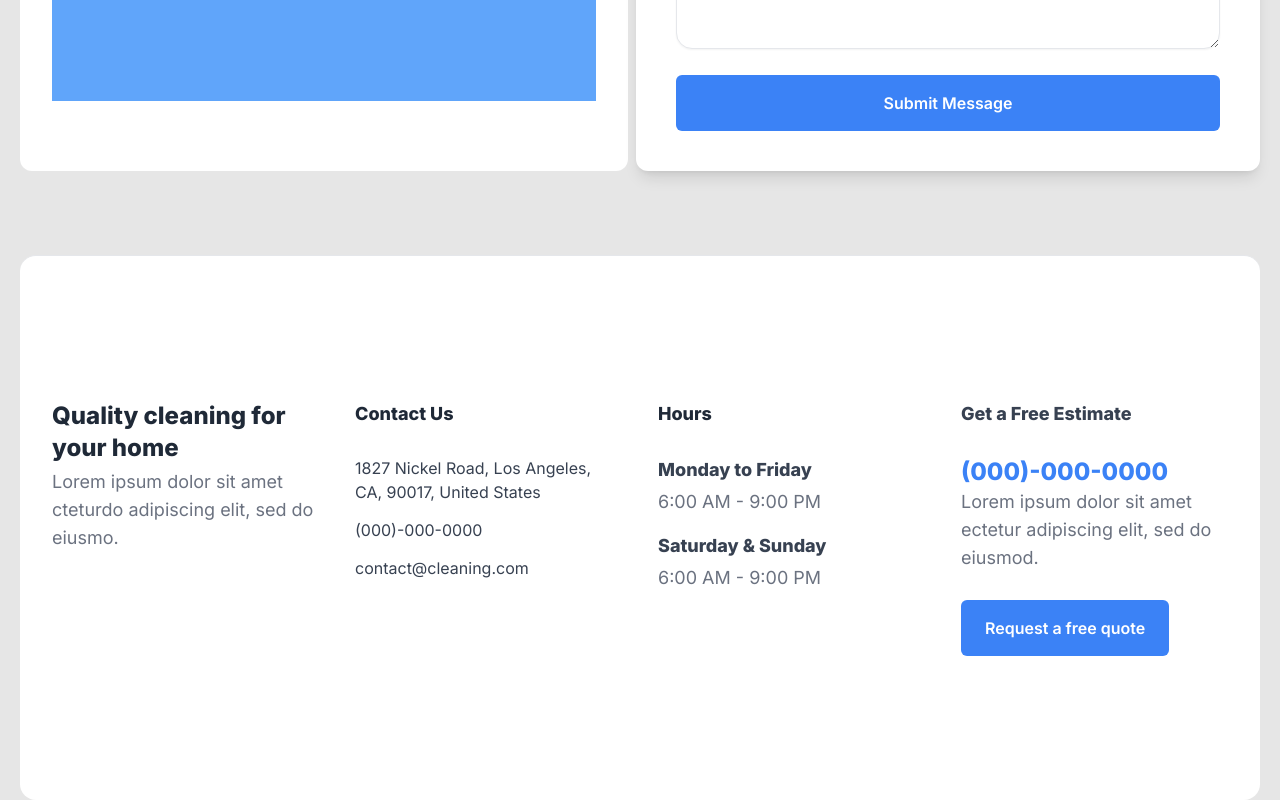
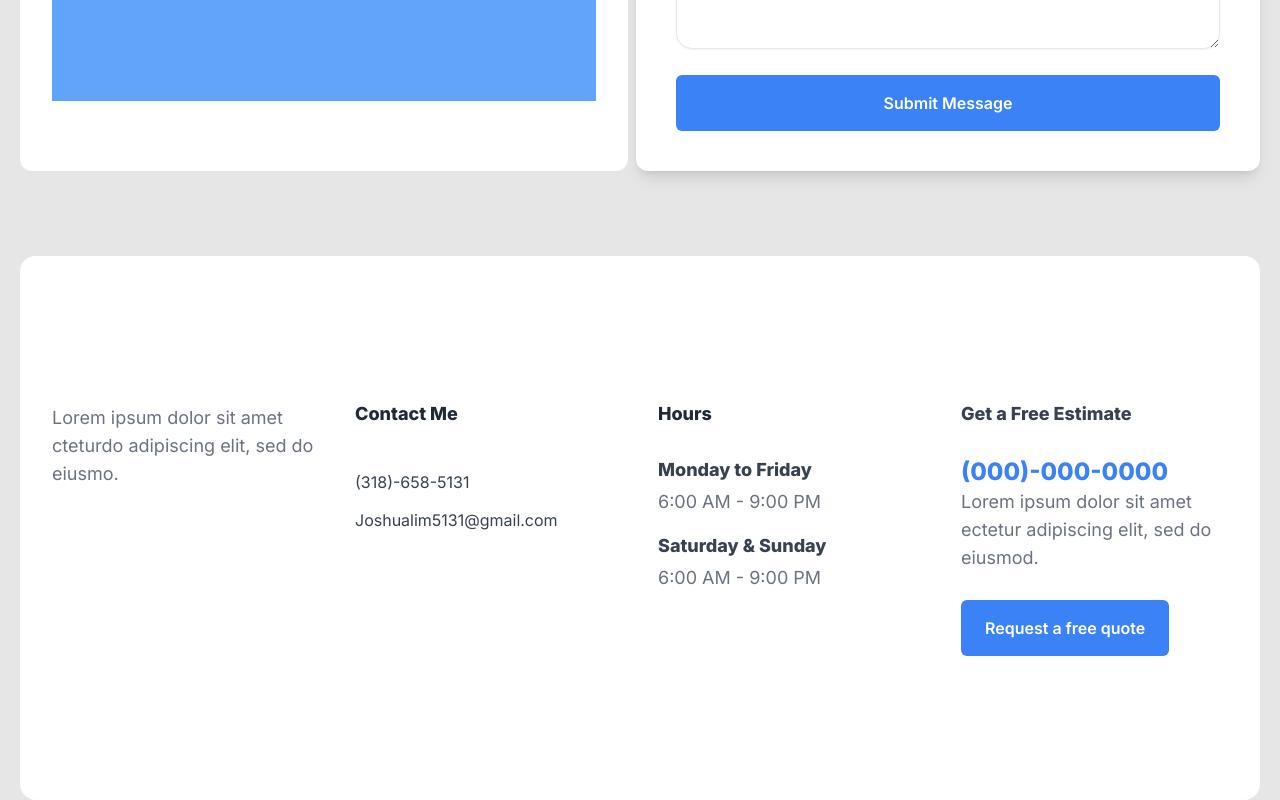
Before and after one commit to FullStackJoshua/portfolio, a Next.js app: page /contact in a window 1280 px wide. Shown: the part 679-1479 px from the top of the page. Built offline with nearby package versions, Linux system fonts and the light colour scheme.

Commit message:
QOL update

```diff
--- a/package.json
+++ b/package.json
@@ -20,6 +20,7 @@
     "postcss": "8.4.27",
     "react": "18.2.0",
     "react-dom": "18.2.0",
+    "react-icons": "^4.11.0",
     "tailwindcss": "3.3.3",
     "typescript": "^5.1.6"
   }
--- a/src/app/page.tsx
+++ b/src/app/page.tsx
@@ -1,5 +1,5 @@
 "use client";
-import { Title, Header } from "@/components/Typography";
+import { Title, Header, SubTitle } from "@/components/Typography";
 import Wrapper from "@/components/Wrapper";
 import Button from "@/components/Button";
 import React, { useEffect } from "react";
@@ -40,13 +40,15 @@ const Home: React.FC = () => {
             </Header>
           </div>
           <div className="flex justify-end items align-bottom">
+            <List imgSrc="https://cdn.jsdelivr.net/gh/devicons/devicon/icons/linkedin/linkedin-original-wordmark.svg" />
+            <List imgSrc="https://cdn.jsdelivr.net/gh/devicons/devicon/icons/github/github-original-wordmark.svg" />
             <div className="mt-auto">
               <Button>Get in Touch</Button>
             </div>
           </div>
         </section>
 
-        <section className="gap-2">
+        <section className="gap-2 block">
           <div className="bg-white rounded-xl text-black p-5 mt-2 grid gap-5 grid-rows-2">
             <div> Get to know me better!</div>
             <ReadMoreLess
@@ -62,18 +64,12 @@ const Home: React.FC = () => {
 
           <div className="bg-white  text-black rounded-xl p-5 mt-2 "></div>
         </section>
-        <section className="grid gap-2 grid-cols-3">
+        <section className="grid gap-2 grid-cols-2">
           <div className="bg-white  text-black rounded-xl p-5 mt-2">
             <ul>
-              Tech Stack
-              <List
-                imgSrc="https://cdn.jsdelivr.net/gh/devicons/devicon/icons/html5/html5-original.svg"
-                description="HTML"
-              />
-              <List
-                imgSrc="https://cdn.jsdelivr.net/gh/devicons/devicon/icons/css3/css3-original.svg"
-                description="CSS"
-              />
+              <SubTitle Tech Stack />
+              <List imgSrc="https://cdn.jsdelivr.net/gh/devicons/devicon/icons/html5/html5-original-wordmark.svg" />
+              <List imgSrc="https://cdn.jsdelivr.net/gh/devicons/devicon/icons/css3/css3-original-wordmark.svg" />
               <List
                 imgSrc="https://cdn.jsdelivr.net/gh/devicons/devicon/icons/javascript/javascript-original.svg"
                 description="Javascript"
@@ -94,7 +90,7 @@ const Home: React.FC = () => {
           </div>
           <div className="bg-white  text-black  rounded-xl p-5 mt-2  mr-2">
             <ul>
-              Frameworks/Tools
+              <SubTitle Frameworks Tools />
               <List
                 imgSrc="https://cdn.jsdelivr.net/gh/devicons/devicon/icons/react/react-original.svg"
                 description="React.Js"
@@ -113,19 +109,6 @@ const Home: React.FC = () => {
               />
             </ul>
           </div>
-
-          <div className="bg-white rounded-xl p-5 mt-2 mr-2">
-            <ul>
-              <List description="Communication" />
-              <List description="Problem-Solving" />
-              <List description="Adapatability" />
-              <List description="Teamwork" />
-              <List description="Time Management" />
-              <List description="Critical Thinking" />
-              <List description="Leadership" />
-              <List description="Continuous Learning" />
-            </ul>
-          </div>
         </section>
       </Wrapper>
     </>
--- a/src/components/SkillList/index.tsx
+++ b/src/components/SkillList/index.tsx
@@ -2,16 +2,16 @@ import Image from "next/image";
 interface details {
   imgSrc?: string;
   imgAlt?: string;
-  description: string;
+  title?: string;
+  description?: string;
 }
 
 export default function List(props: any) {
   return (
     <div>
-      <li className="flex text-black items-center gap-2 ">
+      <li className="flex text-black items-center gap-3">
         <Image src={props.imgSrc} width={30} height={30} alt={props.imgAlt} />
         {props.description}
-
       </li>
     </div>
   );
--- a/src/widgets/Footer/index.tsx
+++ b/src/widgets/Footer/index.tsx
@@ -10,9 +10,7 @@ export default function Footer() {
         <div className="grid grid-cols-1 gap-4 sm:gap-6 md:gap-8 lg:gap-9 sm:grid-cols-2 lg:grid-cols-4 py-6 sm:py-12 md:py-24 lg:py-36">
           {/* Column 1 */}
           <div>
-            <p className="text-xl sm:text-1xl md:text-1xl lg:text-2xl font-extrabold mb-1 text-gray-800">
-              Quality cleaning for your home
-            </p>
+            <p className="text-xl sm:text-1xl md:text-1xl lg:text-2xl font-extrabold mb-1 text-gray-800"></p>
             <div className="mb-5 sm:mb-7 md:mb-8 lg:mb-10">
               <BodyText>
                 Lorem ipsum dolor sit amet cteturdo adipiscing elit, sed do
@@ -30,16 +28,16 @@ export default function Footer() {
           {/* Column 2 */}
           <div className="flex flex-col">
             <p className="text-lg sm:text-1xl md:text-1xl lg:text-1xl font font-extrabold mb-3 sm:mb-5 md:mb-6 lg:mb-7 text-gray-800">
-              Contact Us
+              Contact Me
+            </p>
+            <p className="w-auto mb-1.5 sm:mb-2 md:mb-3 lg:mb-3.5 text-gray-700">
+
             </p>
             <p className="mb-1.5 sm:mb-2 md:mb-3 lg:mb-3.5 text-gray-700">
-              1827 Nickel Road, Los Angeles, CA, 90017, United States
-            </p>
-            <p className="mb-1.5 sm:mb-2 md:mb-3 lg:mb-3.5 text-gray-700">
-              (000)-000-0000
+              (318)-658-5131
             </p>
             <p className="w-auto mb-1.5 sm:mb-2 md:mb-3 lg:mb-3.5 text-gray-700">
-              contact@cleaning.com
+              Joshualim5131@gmail.com
             </p>
           </div>
 
```
Also changed, not shown: 1 other file (tests, documents, lock files or other folders).
